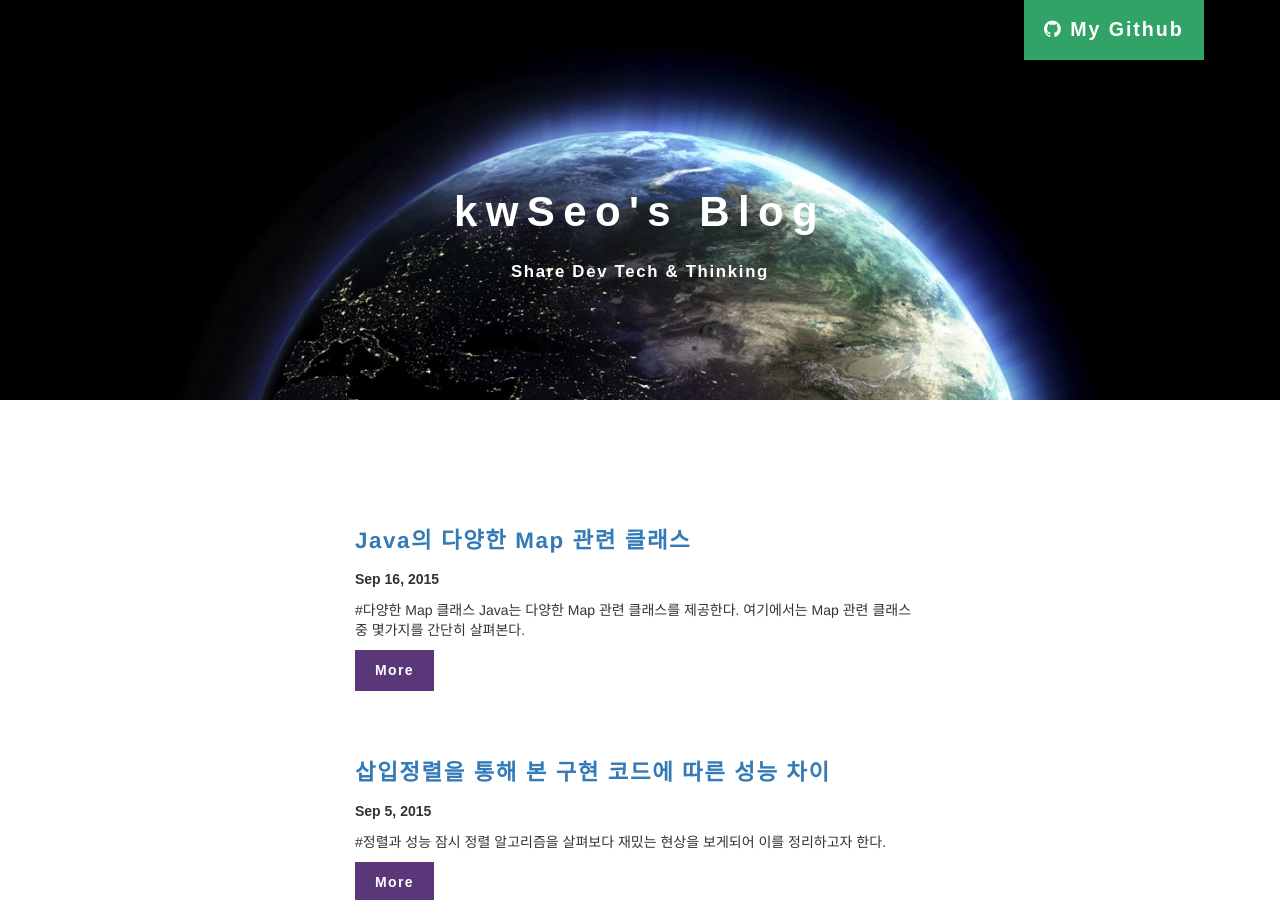
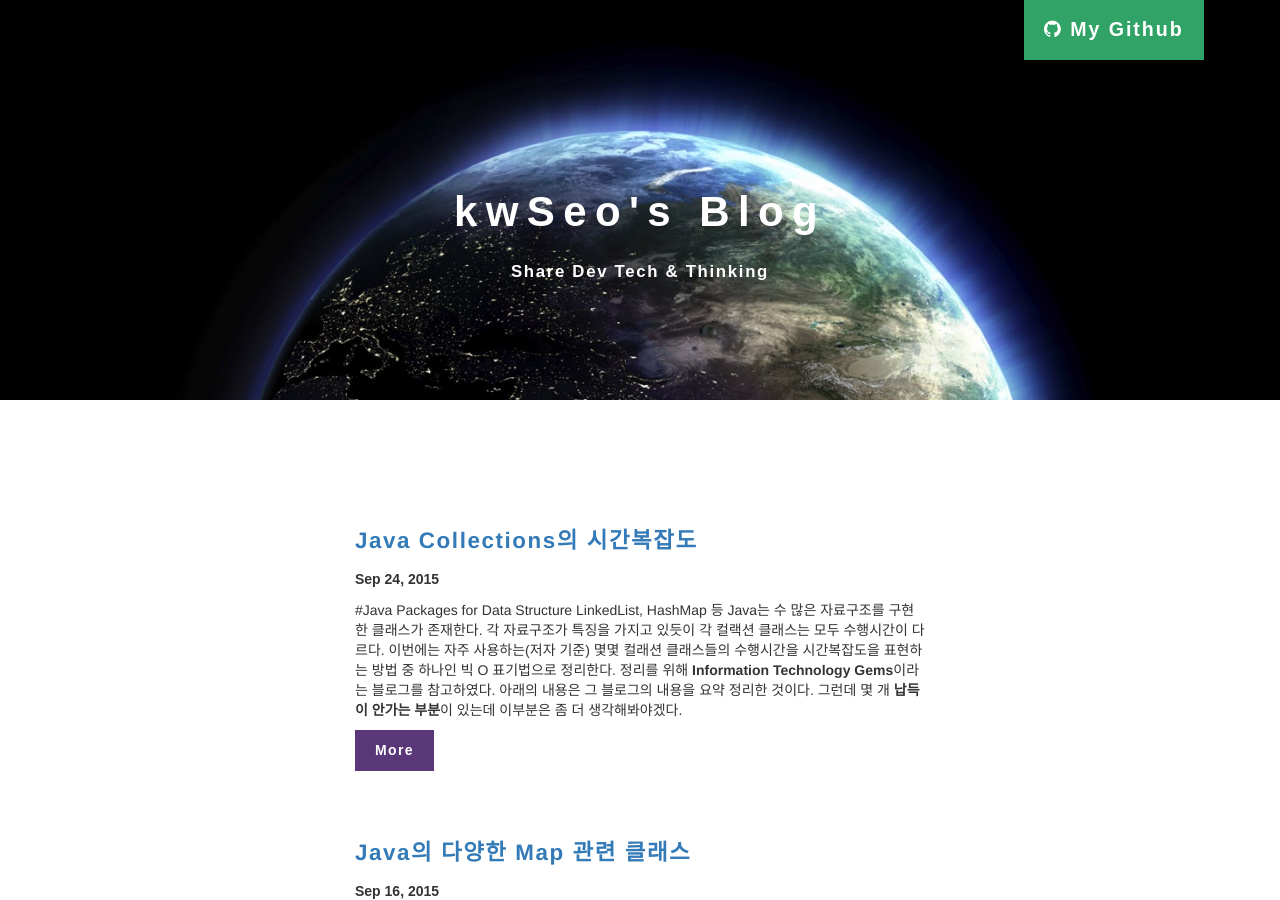
Before and after one commit to kwSeo/kwSeo.github.io, a Jekyll site: the page built from index.html, in a window 1280 px wide and 900 px high. Built offline with Jekyll 4.4.1, drawn with Linux system fonts in a browser that asks for light colours; nearby versions of some CDN libraries; library files that are not in the unit come from our copies; the list of posts is cut into pages by our own code; comment, search, counter and statistics services are not loaded.

Commit message:
Java Collections 시간복잡도 정리

```diff
--- /dev/null
+++ b/_posts/2015-09-24-time-complexity-about-collections.md
@@ -0,0 +1,53 @@
+---
+layout: post
+title: "Java Collections의 시간복잡도"
+categories: java map
+---
+
+#Java Packages for Data Structure
+LinkedList, HashMap 등 Java는 수 많은 자료구조를 구현한 클래스가 존재한다. 각 자료구조가 특징을 가지고 있듯이 각 컬랙션 클래스는 모두 수행시간이 다르다. 이번에는 자주 사용하는(저자 기준) 몇몇 컬래션 클래스들의 수행시간을 시간복잡도을 표현하는 방법 중 하나인 빅 O 표기법으로 정리한다.
+정리를 위해 **Information Technology Gems**이라는 블로그를 참고하였다. 아래의 내용은 그 블로그의 내용을 요약 정리한 것이다. 그런데 몇 개 **납득이 안가는 부분**이 있는데 이부분은 좀 더 생각해봐야겠다.
+
+#List
+
+{: .table .table-striped .table-bordered}
+Class Name	|Add	|Remove		|Get	|Contains
+---|---|---|---|---
+ArrayList	|O(1)	|O(n)		|O(1)	|O(n)
+LinkedList	|O(1)	|O(1)		|O(n)	|O(n)
+
+#Set
+
+{: .table .table-striped .table-bordered}
+Class Name		|Add		|Contains	|Next
+---|---|---|---
+HashSet			|O(1)		|O(1)		|O(h/n)
+LinkedHashSet	|O(1)		|O(1)		|O(1)
+EnumSet			|O(1)		|O(1)		|O(1)
+TreeSet			|O(log n)	|O(log n)	|O(log n)
+
+#Queue
+
+{: .table .table-striped .table-bordered}
+Class Name		|Offer		|Peak	|Poll		|Size
+---|---|---|---|---
+PriorityQueue	|O(log n)	|O(1)	|O(log n)	|O(1)
+LinkedList		|O(1)		|O(1)	|O(1)		|O(1)
+ArrayDequeue	|O(1)		|O(1)	|O(1)		|O(1)
+DelayQueue		|O(log n)	|O(1)	|O(log n)	|O(1)
+
+#Map
+
+{: .table .table-striped .table-bordered}
+Class Name		|Get		|ContainsKey	|Next
+---|---|---|---
+HashMap			|O(1)		|O(1)			|O(h/n)
+LinkedHashMap	|O(1)		|O(1)			|O(1)
+WeakHashMap		|O(1)		|O(1)			|O(h/n)
+EnumMap			|O(1)		|O(1)			|O(1)
+TreeMap			|O(log n)	|O(log n)		|O(log n)
+
+---
+
+#Reference
+- **[Information Technology Gems: Java Collections – Performance (Time Complexity)](http://infotechgems.blogspot.kr/2011/11/java-collections-performance-time.html)**
```
Also changed, not shown: _posts/2015-07-26-xpath-01.md (+2 -0 lines).
